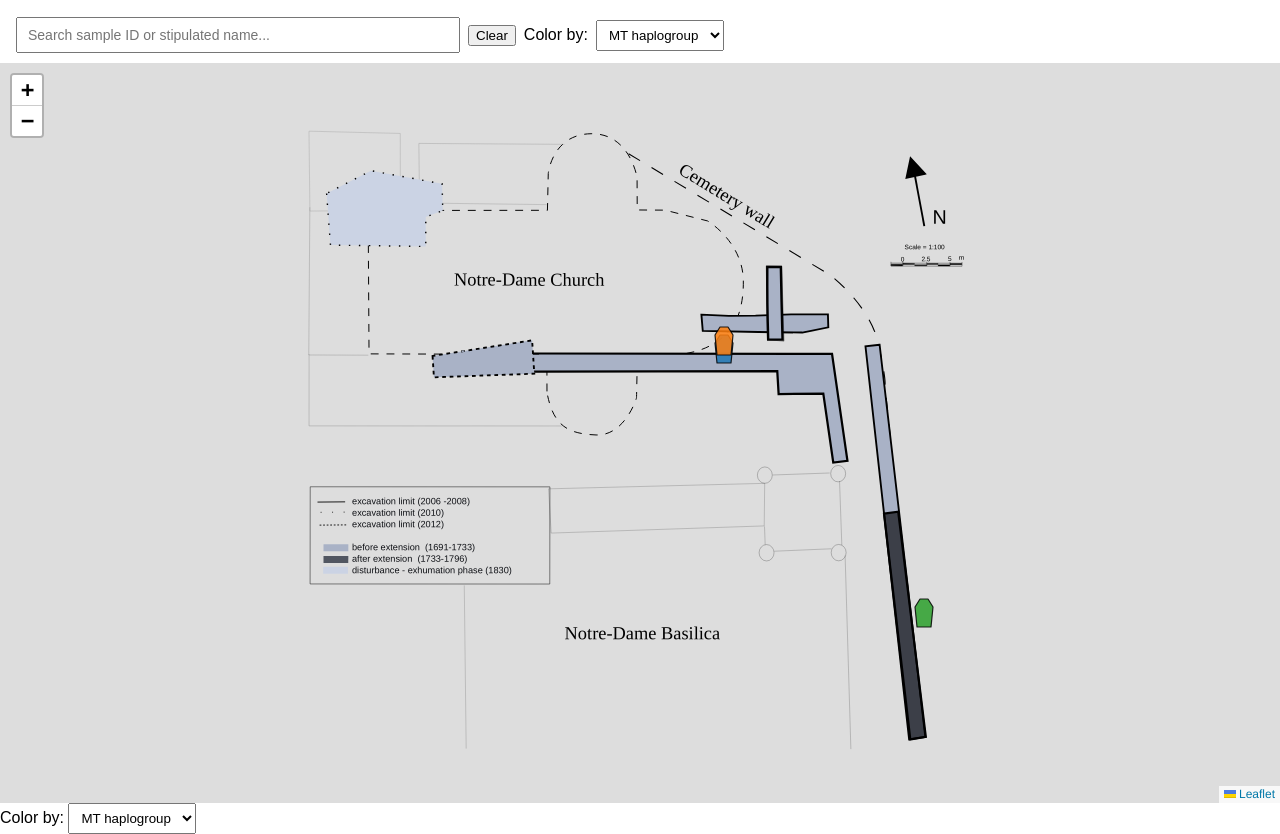
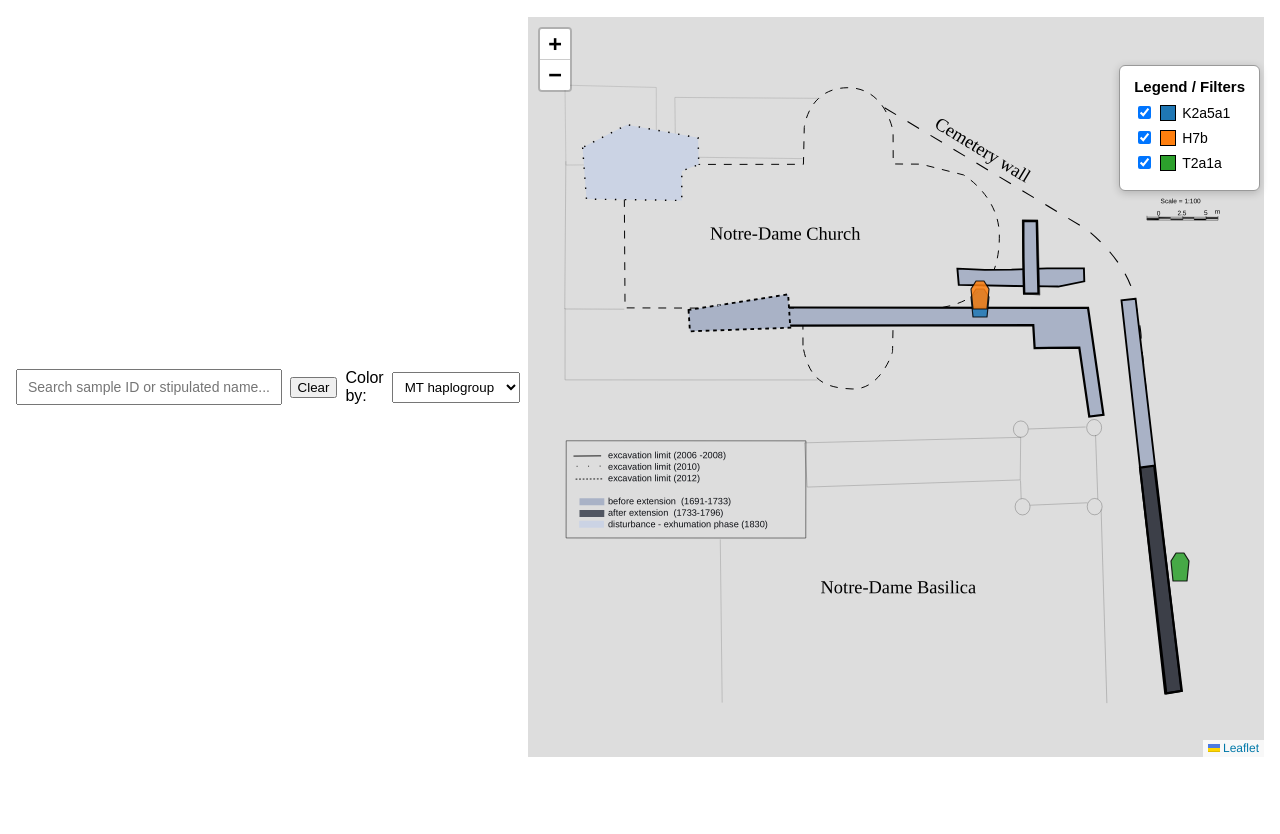
Before and after one commit to JustinPelletier/aDNA_cemetery_interractive_map, a plain HTML site: page index.html in a window 1280 px wide. Shown: the part 50-884 px from the top of the page. After the commit the page ends 817 px from the top, so only its background shows below. Drawn offline with nearby package versions, Linux system fonts and the light colour scheme.

Commit message:
Update index.html

```diff
--- a/index.html
+++ b/index.html
@@ -17,22 +17,21 @@
     <button id="clearSearch">Clear</button>
 
     <label for="colorMode">Color by:</label>
-    <select id="colorMode">
-      <option value="MT_haplogroup">MT haplogroup</option>
-      <option value="Sex">Sex</option>
-      <option value="Kinship_group">Kinship group</option>
-    </select>
-  </div>
-
-  <div id="map"></div>
-
-  <label for="colorMode">Color by:</label>
   <select id="colorMode">
     <option value="MT_haplogroup">MT haplogroup</option>
     <option value="Sex">Sex</option>
     <option value="Kinship_group">Kinship group</option>
   </select>
 
+  <div id="map"></div>
+
+
+
+  <div id="legendPanel">
+    <h3>Legend / Filters</h3>
+    <div id="legendContent"></div>
+  </div>
+
   <script src="https://unpkg.com/leaflet/dist/leaflet.js"></script>
   <script src="app.js?v=2"></script>
 
```
